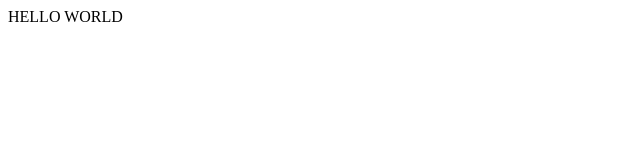
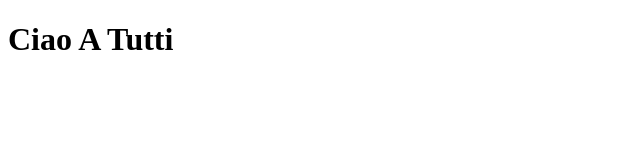
Before and after one commit to ColonelClaypool/htmlcss-hello, a plain HTML site: page index.html in a window 1280 px wide. Shown: the whole page, without its empty margins (0-640 px from the left). Drawn offline with Linux system fonts and the light colour scheme.

```diff
--- a/index.html
+++ b/index.html
@@ -7,6 +7,6 @@
     <title>Document</title>
 </head>
 <body>
-    HELLO WORLD
+   <h1>Ciao A Tutti</h1>
 </body>
 </html>
```
